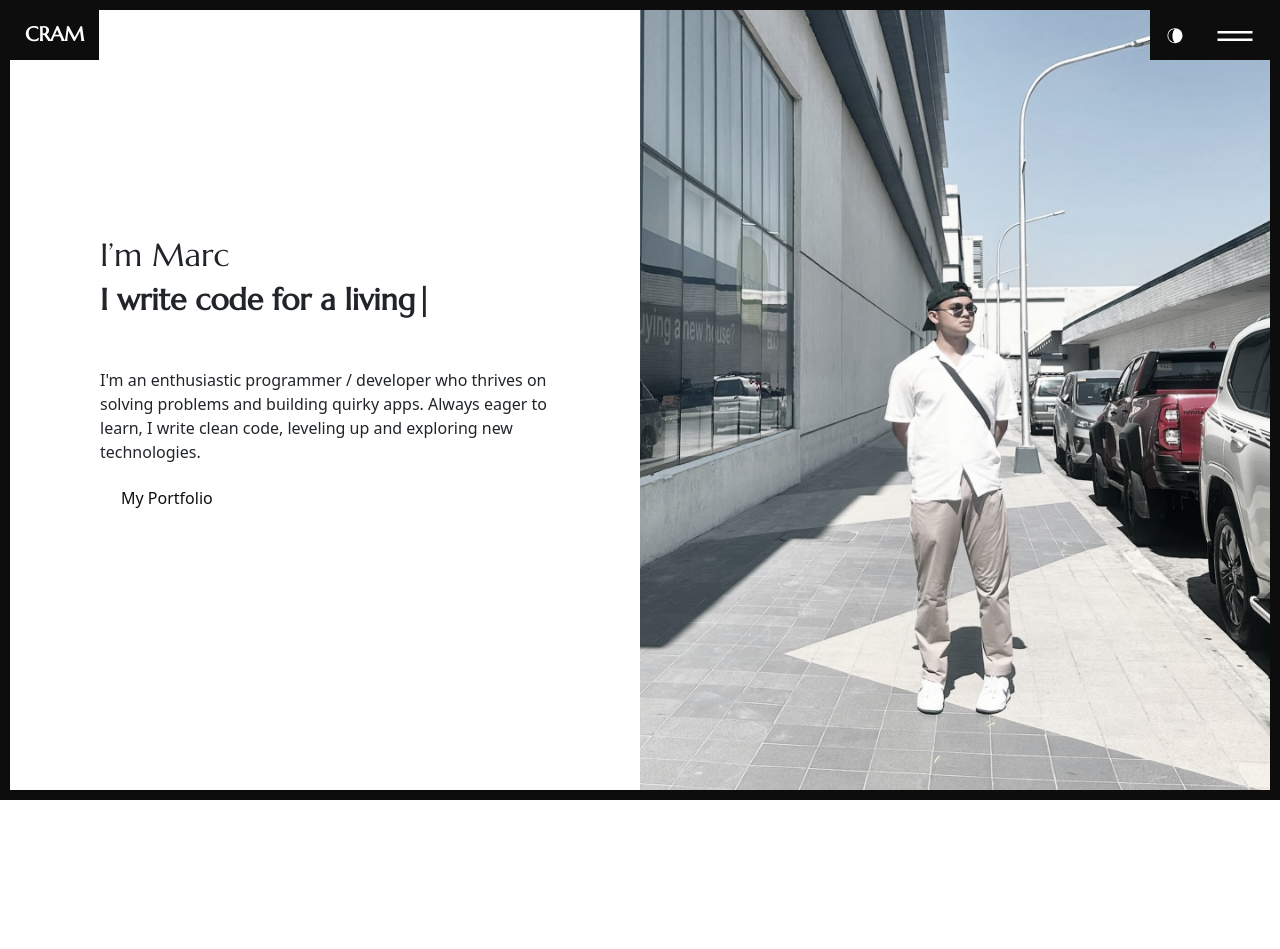
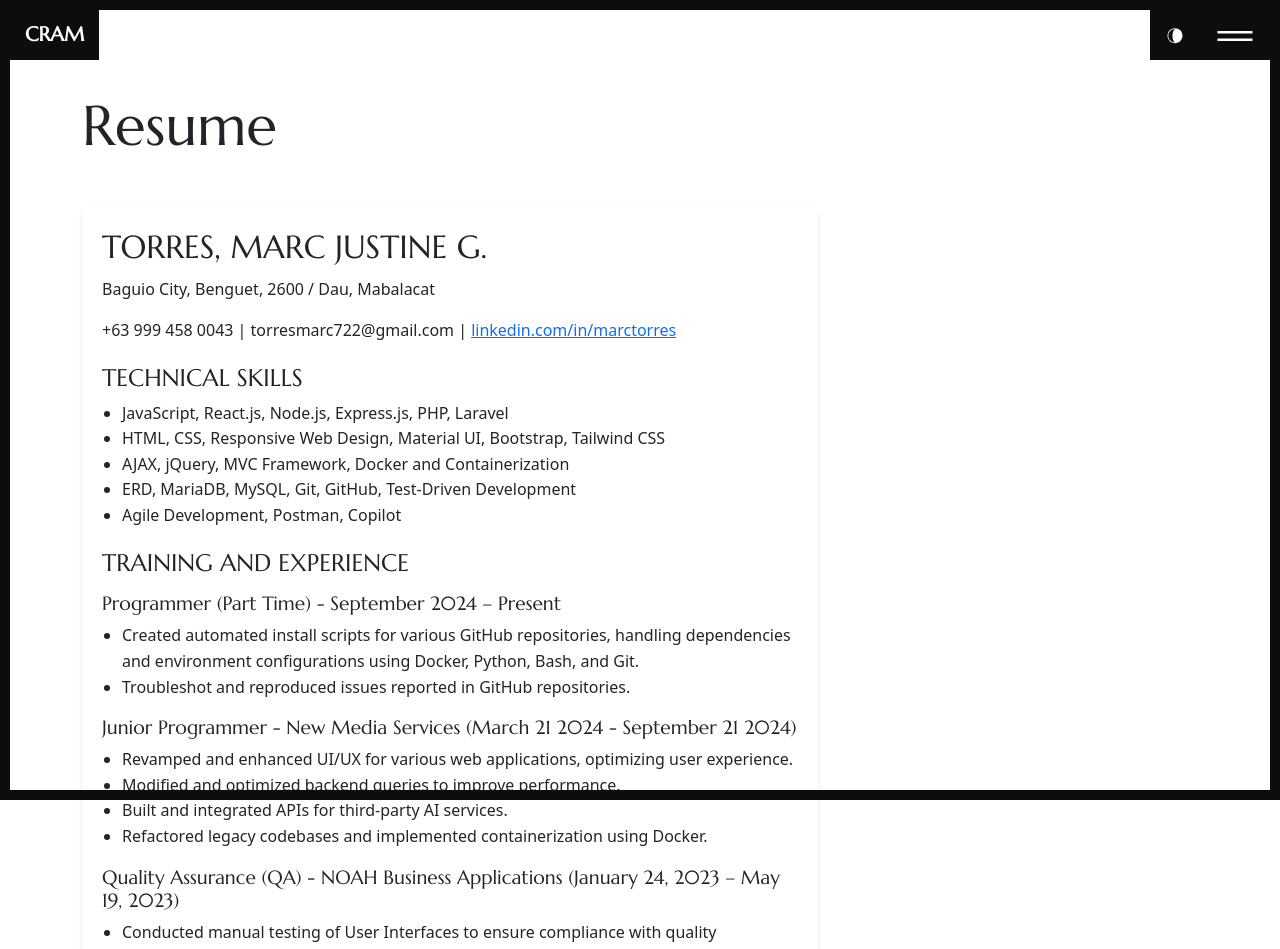
Before and after one commit to whoiscram/thisismarc, a React (Create React App) app: page /resume in a window 1280 px wide. Shown: the top 949 px of the page. Before the commit the page ends 800 px from the top, so only its background shows below. Built offline with nearby package versions, Linux system fonts and the light colour scheme.

Commit message:
ref 6 resume content

```diff
--- a/src/Main.js
+++ b/src/Main.js
@@ -9,6 +9,7 @@ import postman from "./assets/Postman.png";
 import github from "./assets/GitHub.png";
 import vs from "./assets/Visual Studio Code (VS Code).png";
 import wamp from "./assets/wamp.png";
+import nms from "./assets/nms.jpg"
 
 const logotext = "CRAM";
 const meta = {
@@ -78,6 +79,14 @@ const dataportfolio = [
     description: "Inabel's Online Ordering System",
     link: "https://github.com/whoiscram/it-thesis",
   },
+  {
+    img: nms,
+    description: "Attendance Platform - Developer / Maintainer",
+  },
+  {
+    img: nms,
+    description: "HR Platform - Developer / Maintainer",
+  },
 ];
 
 const contactConfig = {
--- a/src/app/routes.js
+++ b/src/app/routes.js
@@ -6,6 +6,7 @@ import { Portfolio } from "../pages/portfolio/portfolio";
 import { ContactUs } from "../pages/contact/contact";
 import { About } from "../pages/about/about";
 import { Icons } from "../components/icons";
+import { Resume } from "../pages/resume/resume"
 import { CSSTransition, TransitionGroup } from "react-transition-group";
 
 const AnimatedRoutes = Router(({ location }) => (
@@ -24,6 +25,7 @@ const AnimatedRoutes = Router(({ location }) => (
         <Route path="/about" element={<About />} />
         <Route path="/portfolio" element={<Portfolio />} />
         <Route path="/contact" element={<ContactUs />} />
+        <Route path="/resume" element={<Resume />} />
         <Route path="*" element={<Home />} />
       </Routes>
     </CSSTransition>
--- a/src/header/index.js
+++ b/src/header/index.js
@@ -49,6 +49,16 @@ const Headermain = () => {
                     </Link>
                   </li>
                   <li className="menu_item">
+                    <Link
+                      onClick={handleToggle}
+                      to="/resume"
+                      className="my-3"
+                    >
+                      {" "}
+                      Resume
+                    </Link>
+                  </li>
+                  <li className="menu_item">
                     <Link onClick={handleToggle} to="/about" className="my-3">
                       About
                     </Link>
--- a/src/pages/portfolio/portfolio.js
+++ b/src/pages/portfolio/portfolio.js
@@ -16,9 +16,6 @@ export const Portfolio = () => {
         <Row className="mb-5 mt-3 pt-md-3">
           <Col lg="8">
             <h1 className="display-4 mb-4"> Portfolio </h1>{" "}
-            <a href={`${process.env.PUBLIC_URL}/torres_resume.pdf`} download>
-              <button>Resume</button>
-            </a>
             <hr className="t_border my-4 ml-0 text-left" />
           </Col>
         </Row>
@@ -35,6 +32,62 @@ export const Portfolio = () => {
             );
           })}
         </div>
+        {/* <Row className="mb-5 mt-3 pt-md-3">
+          <Col lg="8">
+            <h1 className="display-4 mb-4"> Resume </h1>
+            <hr className="t_border my-4 ml-0 text-left" />
+            <div className="resume-content">
+              <h2>TORRES, MARC JUSTINE G.</h2>
+              <p>Baguio City, Benguet, 2600 / Dau, Mabalacat</p>
+              <p>+63 999 458 0043 | torresmarc722@gmail.com | <a href="https://linkedin.com/in/marctorres">linkedin.com/in/marctorres</a></p>
+
+              <h3>TECHNICAL SKILLS</h3>
+              <ul>
+                <li>JavaScript, React.js, Node.js, Express.js, PHP, Laravel</li>
+                <li>HTML, CSS, Responsive Web Design, Material UI, Bootstrap, Tailwind CSS</li>
+                <li>AJAX, jQuery, MVC Framework, Docker and Containerization</li>
+                <li>ERD, MariaDB, MySQL, Git, GitHub, Test-Driven Development</li>
+                <li>Agile Development, Postman, Copilot</li>
+              </ul>
+
+              <h3>TRAINING AND EXPERIENCE</h3>
+              <h4>Programmer (Part Time) - September 2024 – Present</h4>
+              <ul>
+                <li>Created automated install scripts for various GitHub repositories, handling dependencies and environment configurations using Docker, Python, Bash, and Git.</li>
+                <li>Troubleshot and reproduced issues reported in GitHub repositories.</li>
+              </ul>
+
+              <h4>Junior Programmer - New Media Services (March 21 2024 - September 21 2024)</h4>
+              <ul>
+                <li>Revamped and enhanced UI/UX for various web applications, optimizing user experience.</li>
+                <li>Modified and optimized backend queries to improve performance.</li>
+                <li>Built and integrated APIs for third-party AI services.</li>
+                <li>Refactored legacy codebases and implemented containerization using Docker.</li>
+              </ul>
+
+              <h4>Quality Assurance (QA) - NOAH Business Applications (January 24, 2023 – May 19, 2023)</h4>
+              <ul>
+                <li>Conducted manual testing of User Interfaces to ensure compliance with quality standards.</li>
+              </ul>
+
+              <h3>PERSONAL PROJECTS</h3>
+              <ul>
+                <li><strong>Portfolio:</strong> A deployed React project using GitHub Pages showcasing my skills as a full-stack developer.</li>
+                <li><strong>Anita Quick Cash:</strong> A standalone single-page application (SPA) for companies to loan out employees.</li>
+                <li><strong>Online Ordering System:</strong> Thesis project highlighting e-commerce functionalities.</li>
+              </ul>
+
+              <h3>EDUCATION</h3>
+              <h4>Bachelor of Information Technology - Saint Louis University, Baguio City (June 5, 2023)</h4>
+              <ul>
+                <li>Basic Web Development (HTML, CSS, and JavaScript)</li>
+                <li>Object-Oriented Programming (Java)</li>
+                <li>Data Structures and Algorithms</li>
+              </ul>
+            </div>
+          </Col>
+        </Row> */}
+
       </Container>
     </HelmetProvider>
   );
--- a/src/pages/portfolio/style.css
+++ b/src/pages/portfolio/style.css
@@ -78,3 +78,36 @@
 .po_item .content a:hover {
     text-decoration: none;
 }
+
+.resume-content {
+    background: var(--background-color);
+    padding: 20px;
+    border-radius: 5px;
+    box-shadow: 0 2px 4px rgba(0, 0, 0, 0.1);
+  }
+
+  .resume-content h2 {
+    font-size: 2rem;
+    margin-bottom: 10px;
+  }
+
+  .resume-content h3 {
+    font-size: 1.5rem;
+    margin-top: 20px;
+  }
+
+  .resume-content h4 {
+    font-size: 1.2rem;
+    margin-top: 15px;
+  }
+
+  .resume-content p,
+  .resume-content ul {
+    font-size: 1rem;
+    line-height: 1.6;
+  }
+
+  .resume-content ul {
+    list-style-type: disc;
+    padding-left: 20px;
+  }
--- /dev/null
+++ b/src/pages/resume/resume.css
@@ -0,0 +1,33 @@
+.resume-content {
+    background: var(--background-color);
+    padding: 20px;
+    border-radius: 5px;
+    width: 100%; /* Make it take full width */
+    box-shadow: 0 2px 4px rgba(0, 0, 0, 0.1);
+  }
+
+  .resume-content h2 {
+    font-size: 2rem;
+    margin-bottom: 10px;
+  }
+
+  .resume-content h3 {
+    font-size: 1.5rem;
+    margin-top: 20px;
+  }
+
+  .resume-content h4 {
+    font-size: 1.2rem;
+    margin-top: 15px;
+  }
+
+  .resume-content p,
+  .resume-content ul {
+    font-size: 1rem;
+    line-height: 1.6;
+  }
+
+  .resume-content ul {
+    list-style-type: disc;
+    padding-left: 20px;
+  }
--- /dev/null
+++ b/src/pages/resume/resume.js
@@ -0,0 +1,76 @@
+import React from "react";
+import "./resume.css";
+import { Helmet, HelmetProvider } from "react-helmet-async";
+import { Container, Row, Col } from "react-bootstrap";
+import {
+  dataabout,
+  meta,
+  worktimeline,
+  skills,
+  education,
+  techTools,
+} from "../../Main";
+
+export const Resume = () => {
+    return (
+        <HelmetProvider>
+          <Container className="About-header">
+            <Row className="mb-5 mt-3 pt-md-3">
+              <Col lg="8">
+                <h1 className="display-4 mb-4"> Resume </h1>
+                <hr className="t_border my-4 ml-0 text-left" />
+                <div className="resume-content">
+                  <h2>TORRES, MARC JUSTINE G.</h2>
+                  <p>Baguio City, Benguet, 2600 / Dau, Mabalacat</p>
+                  <p>+63 999 458 0043 | torresmarc722@gmail.com | <a href="https://linkedin.com/in/marctorres">linkedin.com/in/marctorres</a></p>
+
+                  <h3>TECHNICAL SKILLS</h3>
+                  <ul>
+                    <li>JavaScript, React.js, Node.js, Express.js, PHP, Laravel</li>
+                    <li>HTML, CSS, Responsive Web Design, Material UI, Bootstrap, Tailwind CSS</li>
+                    <li>AJAX, jQuery, MVC Framework, Docker and Containerization</li>
+                    <li>ERD, MariaDB, MySQL, Git, GitHub, Test-Driven Development</li>
+                    <li>Agile Development, Postman, Copilot</li>
+                  </ul>
+
+                  <h3>TRAINING AND EXPERIENCE</h3>
+                  <h4>Programmer (Part Time) - September 2024 – Present</h4>
+                  <ul>
+                    <li>Created automated install scripts for various GitHub repositories, handling dependencies and environment configurations using Docker, Python, Bash, and Git.</li>
+                    <li>Troubleshot and reproduced issues reported in GitHub repositories.</li>
+                  </ul>
+
+                  <h4>Junior Programmer - New Media Services (March 21 2024 - September 21 2024)</h4>
+                  <ul>
+                    <li>Revamped and enhanced UI/UX for various web applications, optimizing user experience.</li>
+                    <li>Modified and optimized backend queries to improve performance.</li>
+                    <li>Built and integrated APIs for third-party AI services.</li>
+                    <li>Refactored legacy codebases and implemented containerization using Docker.</li>
+                  </ul>
+
+                  <h4>Quality Assurance (QA) - NOAH Business Applications (January 24, 2023 – May 19, 2023)</h4>
+                  <ul>
+                    <li>Conducted manual testing of User Interfaces to ensure compliance with quality standards.</li>
+                  </ul>
+
+                  <h3>PERSONAL PROJECTS</h3>
+                  <ul>
+                    <li><strong>Portfolio:</strong> A deployed React project using GitHub Pages showcasing my skills as a full-stack developer.</li>
+                    <li><strong>Anita Quick Cash:</strong> A standalone single-page application (SPA) for companies to loan out employees.</li>
+                    <li><strong>Online Ordering System:</strong> Thesis project highlighting e-commerce functionalities.</li>
+                  </ul>
+
+                  <h3>EDUCATION</h3>
+                  <h4>Bachelor of Information Technology - Saint Louis University, Baguio City (June 5, 2023)</h4>
+                  <ul>
+                    <li>Basic Web Development (HTML, CSS, and JavaScript)</li>
+                    <li>Object-Oriented Programming (Java)</li>
+                    <li>Data Structures and Algorithms</li>
+                  </ul>
+                </div>
+              </Col>
+            </Row>
+          </Container>
+        </HelmetProvider>
+    );
+};
```
Also changed, not shown: src/assets/nms.jpg (added).
